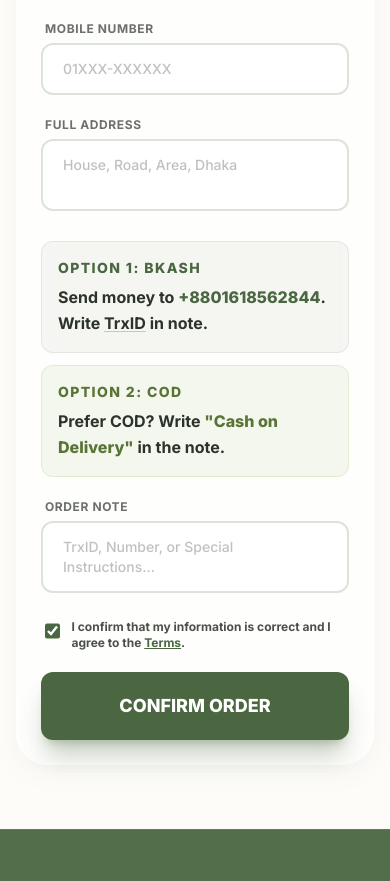
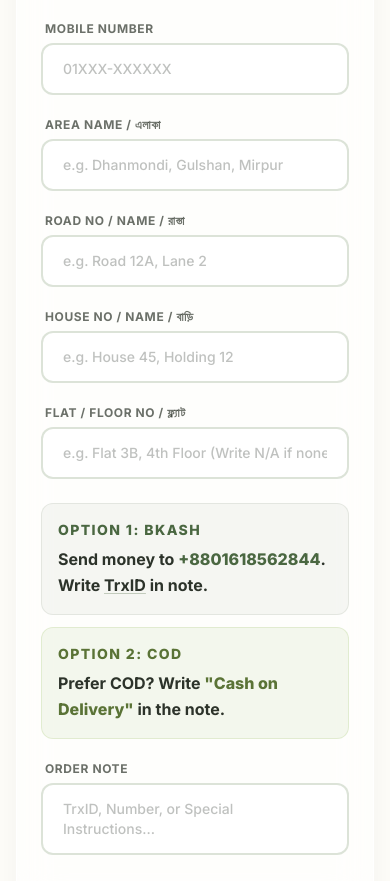
Before and after one commit to Arafat-Bhuiyan/Coconut-treats-and-more, a React (Vite) app: page / in a window 390 px wide. Shown: the part 4418-5299 px from the top of the page. Built offline with nearby package versions, Linux system fonts and the light colour scheme; no server answers.

Commit message:
feat: split Full Address into Area, Road, House, and Flat inputs with scroll validation and pre-compilation

```diff
--- a/src/pages/Home/sections/Order/Order.jsx
+++ b/src/pages/Home/sections/Order/Order.jsx
@@ -21,7 +21,10 @@ const Order = ({ quantity, setQuantity }) => {
   const [formData, setFormData] = useState({
     name: "",
     phone: "",
-    address: "",
+    house: "",
+    road: "",
+    area: "",
+    flat: "",
     note: "",
     agree: true
   });
@@ -79,12 +82,42 @@ const Order = ({ quantity, setQuantity }) => {
       return;
     }
 
-    if (!formData.address.trim()) {
-      alert("দয়া করে আপনার সম্পূর্ণ ঠিকানা লিখুন। (Please fill in Your Full Address)");
-      const addressInput = document.getElementsByName("address")[0];
-      if (addressInput) {
-        addressInput.scrollIntoView({ behavior: "smooth", block: "center" });
-        addressInput.focus();
+    if (!formData.area.trim()) {
+      alert("দয়া করে আপনার এলাকার নাম লিখুন। (Please fill in Your Area Name)");
+      const areaInput = document.getElementsByName("area")[0];
+      if (areaInput) {
+        areaInput.scrollIntoView({ behavior: "smooth", block: "center" });
+        areaInput.focus();
+      }
+      return;
+    }
+
+    if (!formData.road.trim()) {
+      alert("দয়া করে আপনার রোড নম্বর বা নাম লিখুন। (Please fill in Your Road Number/Name)");
+      const roadInput = document.getElementsByName("road")[0];
+      if (roadInput) {
+        roadInput.scrollIntoView({ behavior: "smooth", block: "center" });
+        roadInput.focus();
+      }
+      return;
+    }
+
+    if (!formData.house.trim()) {
+      alert("দয়া করে আপনার বাড়ি নম্বর বা নাম লিখুন। (Please fill in Your House Number/Name)");
+      const houseInput = document.getElementsByName("house")[0];
+      if (houseInput) {
+        houseInput.scrollIntoView({ behavior: "smooth", block: "center" });
+        houseInput.focus();
+      }
+      return;
+    }
+
+    if (!formData.flat.trim()) {
+      alert("দয়া করে আপনার ফ্ল্যাট বা ফ্লোর নম্বর লিখুন। না থাকলে N/A লিখুন। (Please fill in Flat/Floor No. Write N/A if none)");
+      const flatInput = document.getElementsByName("flat")[0];
+      if (flatInput) {
+        flatInput.scrollIntoView({ behavior: "smooth", block: "center" });
+        flatInput.focus();
       }
       return;
     }
@@ -101,13 +134,15 @@ const Order = ({ quantity, setQuantity }) => {
 
     setIsSubmitting(true);
 
+    const fullAddress = `House: ${formData.house.trim()}, Road: ${formData.road.trim()}, Flat: ${formData.flat.trim()}, Area: ${formData.area.trim()}, Dhaka`;
+
     const emailPayload = {
       access_key: "d8812e1d-78ce-4959-8fe1-4430144dd80d",
       subject: "New Order from Website",
       from_name: formData.name,
       Customer: formData.name,
       Phone: formData.phone,
-      Address: formData.address,
+      Address: fullAddress,
       Note: formData.note || "N/A",
       Product: "Premium Coconut Pudding (6pc Box)",
       Quantity: `${quantity} Box(es)`,
@@ -140,7 +175,7 @@ const Order = ({ quantity, setQuantity }) => {
         }, {
           phone: formData.phone,
           name: formData.name,
-          address: formData.address,
+          address: fullAddress,
         });
 
         setSubmittedName(formData.name);
@@ -149,7 +184,10 @@ const Order = ({ quantity, setQuantity }) => {
         setFormData({
           name: "",
           phone: "",
-          address: "",
+          house: "",
+          road: "",
+          area: "",
+          flat: "",
           note: "",
           agree: true
         });
@@ -283,19 +321,66 @@ const Order = ({ quantity, setQuantity }) => {
                 </div>
               </div>
 
-              <div className="space-y-1">
-                <label className="text-xs sm:text-sm font-bold text-husk/70 ml-1 uppercase tracking-wider">
-                  Full Address
-                </label>
-                <textarea
-                  required
-                  name="address"
-                  value={formData.address}
-                  onChange={handleInputChange}
-                  rows="2"
-                  placeholder="House, Road, Area, Dhaka"
-                  className="w-full bg-white border-2 border-secondary/30 rounded-xl sm:rounded-2xl px-5 py-3.5 sm:py-4 outline-none focus:border-primary focus:ring-4 focus:ring-primary/10 transition-all font-medium resize-none text-sm sm:text-base placeholder:text-husk/30"
-                ></textarea>
+              <div className="grid grid-cols-1 sm:grid-cols-2 gap-4">
+                <div className="space-y-1">
+                  <label className="text-xs sm:text-sm font-bold text-husk/70 ml-1 uppercase tracking-wider">
+                    Area Name / এলাকা
+                  </label>
+                  <input
+                    required
+                    name="area"
+                    value={formData.area}
+                    onChange={handleInputChange}
+                    type="text"
+                    placeholder="e.g. Dhanmondi, Gulshan, Mirpur"
+                    className="w-full bg-white border-2 border-secondary/30 rounded-xl sm:rounded-2xl px-5 py-3.5 sm:py-4 outline-none focus:border-primary focus:ring-4 focus:ring-primary/10 transition-all font-medium text-sm sm:text-base placeholder:text-husk/30"
+                  />
+                </div>
+
+                <div className="space-y-1">
+                  <label className="text-xs sm:text-sm font-bold text-husk/70 ml-1 uppercase tracking-wider">
+                    Road No / Name / রাস্তা
+                  </label>
+                  <input
+                    required
+                    name="road"
+                    value={formData.road}
+                    onChange={handleInputChange}
+                    type="text"
+                    placeholder="e.g. Road 12A, Lane 2"
+                    className="w-full bg-white border-2 border-secondary/30 rounded-xl sm:rounded-2xl px-5 py-3.5 sm:py-4 outline-none focus:border-primary focus:ring-4 focus:ring-primary/10 transition-all font-medium text-sm sm:text-base placeholder:text-husk/30"
+                  />
+                </div>
+
+                <div className="space-y-1">
+                  <label className="text-xs sm:text-sm font-bold text-husk/70 ml-1 uppercase tracking-wider">
+                    House No / Name / বাড়ি
+                  </label>
+                  <input
+                    required
+                    name="house"
+                    value={formData.house}
+                    onChange={handleInputChange}
+                    type="text"
+                    placeholder="e.g. House 45, Holding 12"
+                    className="w-full bg-white border-2 border-secondary/30 rounded-xl sm:rounded-2xl px-5 py-3.5 sm:py-4 outline-none focus:border-primary focus:ring-4 focus:ring-primary/10 transition-all font-medium text-sm sm:text-base placeholder:text-husk/30"
+                  />
+                </div>
+
+                <div className="space-y-1">
+                  <label className="text-xs sm:text-sm font-bold text-husk/70 ml-1 uppercase tracking-wider">
+                    Flat / Floor No / ফ্ল্যাট
+                  </label>
+                  <input
+                    required
+                    name="flat"
+                    value={formData.flat}
+                    onChange={handleInputChange}
+                    type="text"
+                    placeholder="e.g. Flat 3B, 4th Floor (Write N/A if none)"
+                    className="w-full bg-white border-2 border-secondary/30 rounded-xl sm:rounded-2xl px-5 py-3.5 sm:py-4 outline-none focus:border-primary focus:ring-4 focus:ring-primary/10 transition-all font-medium text-sm sm:text-base placeholder:text-husk/30"
+                  />
+                </div>
               </div>
 
               <div className="space-y-4 pt-2">
```
Also changed, not shown: 1 other file (tests, documents, lock files or other folders).
